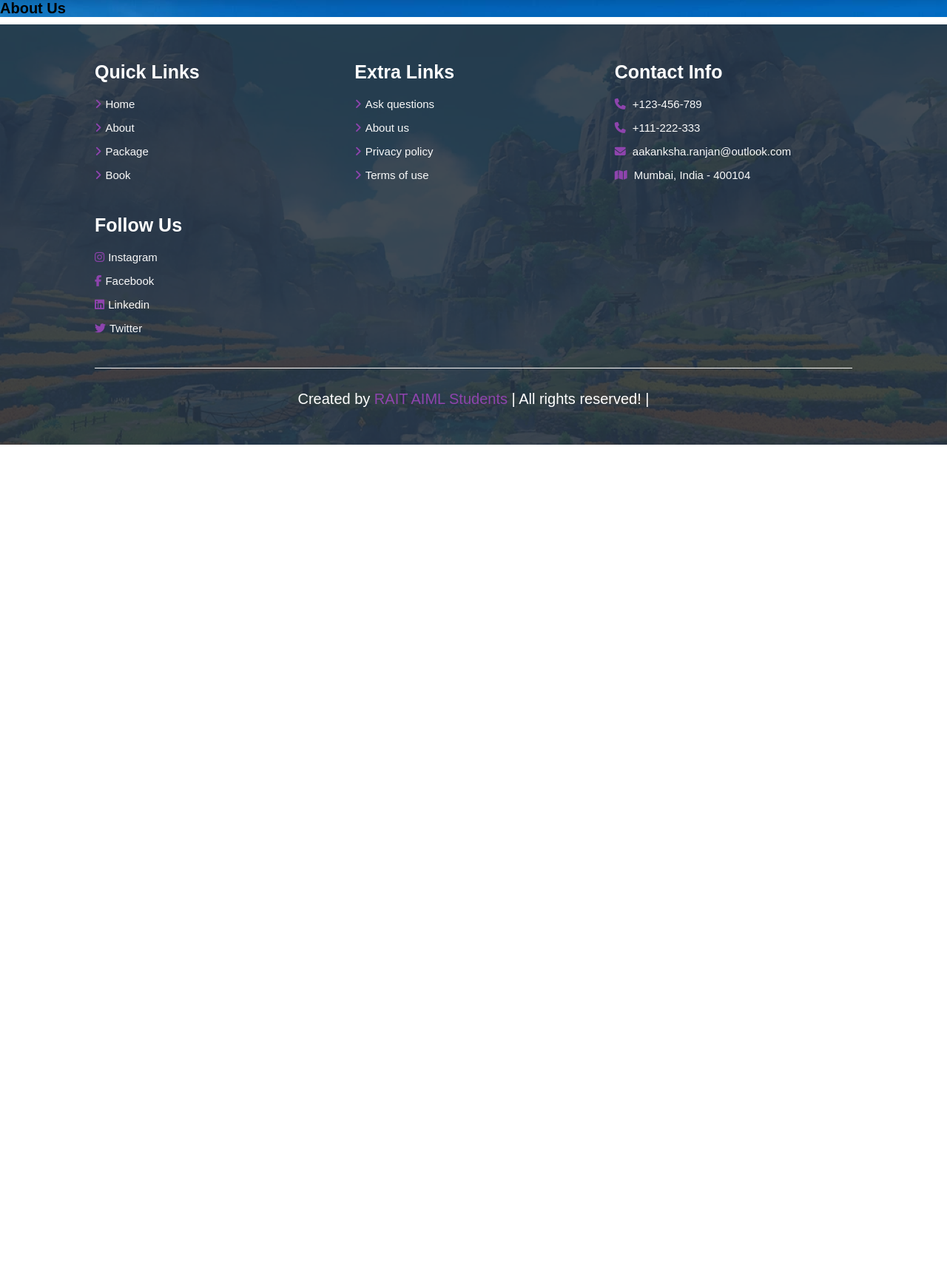
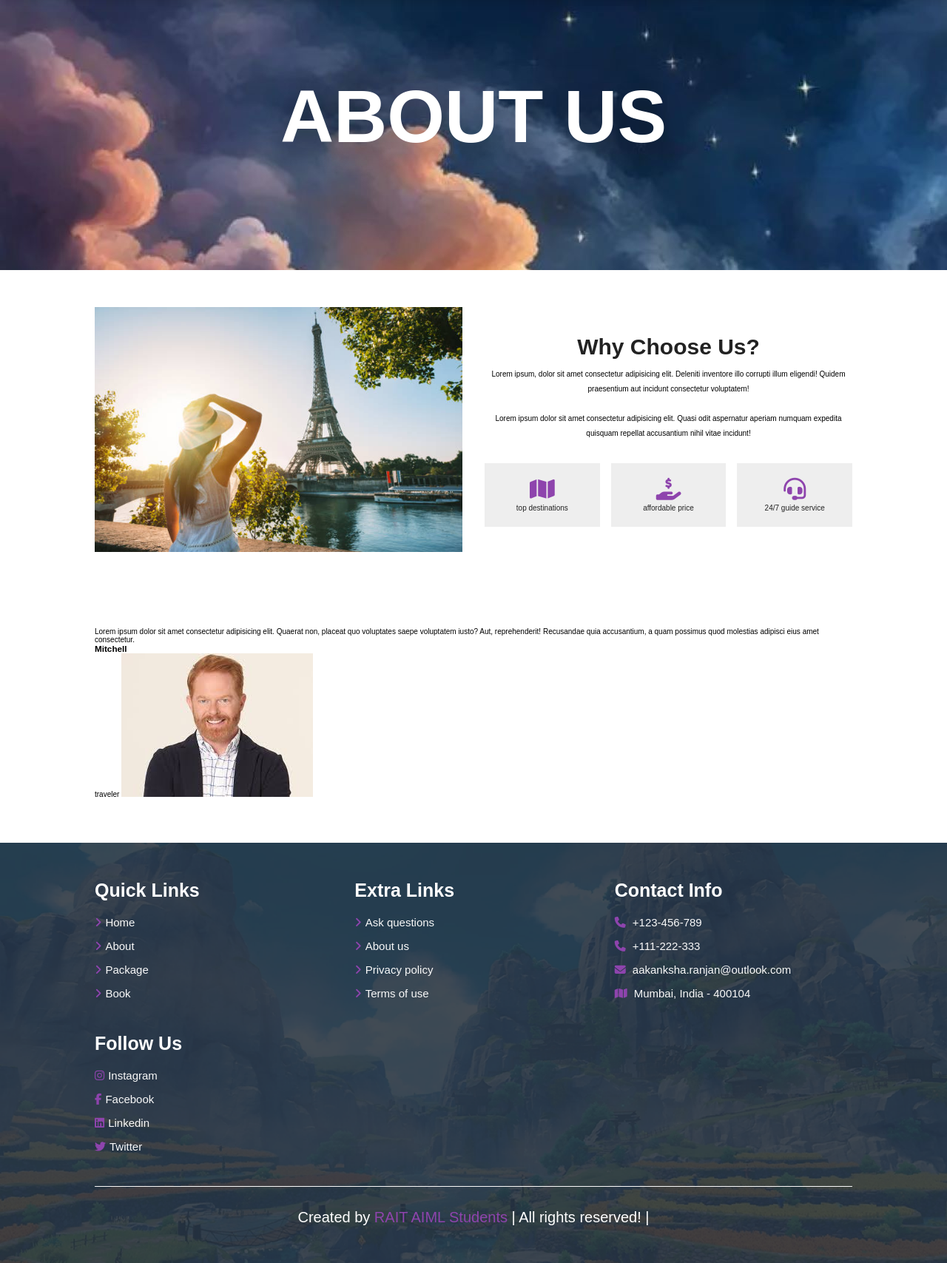
Before and after one commit to aakanksharanjan/Travel-TourWebsite, a PHP site: page /about.php in a window 1280 px wide. Shown: the part 69-1776 px from the top of the page at 74% size. Before the commit the page ends 670 px from the top, so only its background shows below. Run offline with PHP 8.4, Linux system fonts and the light colour scheme; some libraries are stand-ins or nearby versions.

Commit message:
did the about section

```diff
--- a/about.php
+++ b/about.php
@@ -31,6 +31,58 @@
     <h1>About Us</h1>
 </div>
 
+<!-- about section starts -->
+
+<section class="about">
+
+   <div class="image">
+      <img src="images/about1.jpg" alt="">
+   </div>
+
+   <div class="content">
+      <h3>Why Choose Us?</h3>
+      <p>Lorem ipsum, dolor sit amet consectetur adipisicing elit. Deleniti inventore illo corrupti illum eligendi! Quidem praesentium aut incidunt consectetur voluptatem!</p>
+      <p>Lorem ipsum dolor sit amet consectetur adipisicing elit. Quasi odit aspernatur aperiam numquam expedita quisquam repellat accusantium nihil vitae incidunt!</p>
+      <div class="icons-container">
+         <div class="icons">
+            <i class="fas fa-map"></i>
+            <span>top destinations</span>
+      </div>
+         <div class="icons">
+            <i class="fas fa-hand-holding-usd"></i>
+            <span>affordable price</span>
+         </div>
+         <div class="icons">
+            <i class="fas fa-headset"></i>
+            <span>24/7 guide service</span>
+         </div>
+      </div>
+   </div>
+
+</section>
+ <!-- about section ends -->
+
+<!-- review section starts -->
+
+<section class="reviews">
+   <div class="reviews-slider">
+      <div class="w">
+         <div class="slide">
+            <div class="stars">
+               <i class="fas-fa-star"></i>
+               <i class="fas-fa-star"></i>
+               <i class="fas-fa-star"></i>
+               <i class="fas-fa-star"></i>
+               <i class="fas-fa-star"></i>
+            </div>
+            <p>Lorem ipsum dolor sit amet consectetur adipisicing elit. Quaerat non, placeat quo voluptates saepe voluptatem iusto? Aut, reprehenderit! Recusandae quia accusantium, a quam possimus quod molestias adipisci eius amet consectetur.</p>
+            <h3>Mitchell</h3>
+            <span>traveler</span>
+            <img src="images/mitchell.png" alt="">
+         </div>
+      </div>
+   </div>
+</section>
 
 
 
@@ -42,9 +94,7 @@
 
 
 
-
-
-
+<!-- footer section starts -->
 
 <section class="footer">
 
--- a/style.css
+++ b/style.css
@@ -51,6 +51,23 @@ section{
         transform: scale(0);
         opacity: 0;
     }
+}
+
+.heading{
+    background-size: cover;
+    background-position: center;
+    padding-top: 10rem;
+    padding-bottom: 15rem;
+    display: flex;
+    align-items: center;
+    justify-content: center;
+}
+
+.heading h1{
+    font-size: 10rem;
+    text-transform: uppercase;
+    color: var(--white);
+    text-shadow: var(--text-shadow);
 }
 
 .btn{
@@ -243,6 +260,144 @@ section{
     padding: 1rem 0;line-height: 2;
 }
 
+.home-packages{
+    background: var(--light-bg) ;
+}
+
+.home-packages .box-container{
+    display: grid;
+    grid-template-columns: repeat(auto-fit, minmax(30rem, 1fr));
+    gap: 2rem;
+}
+
+.home-packages .box-container .box{
+    border: var(--border);
+    box-shadow: var(--box-shadow);
+    background: var(--white);
+}
+
+.home-packages .box-container .box .image{
+    height: 25rem;
+    overflow:hidden
+}
+
+.home-packages .box-container .box .image img{
+    height: 100%;
+    width: 100%;
+    object-fit: cover;
+    transition: .2s linear;
+}
+
+.home-packages .box-container .box .content{
+    padding: 2rem;
+    text-align: center;
+}
+
+.home-packages .box-container .box .content h3{
+    font-size: 2.5rem;
+    color: var(--black);
+}
+
+.home-packages .box-container .box .content p{
+    font-size: 1.5rem;
+    color: var(--light-black);
+    line-height: 2;
+    padding: 1rem 0;
+}
+
+.home-packages .load-more{
+    text-align: center;
+    margin-top: 2rem;
+}
+
+.home-packages .load-more{
+    text-align: center;
+    margin-top: 2rem;
+}
+
+.home-offer{
+    text-align: center;
+}
+
+.home-offer .content{
+    margin: 70rem;
+    margin: 0 auto;
+}
+
+.home-offer .content h3{
+    font-size: 3.5rem;
+    text-transform:uppercase ;
+    color: var(--black);
+}
+
+.home-offer .content p{
+    font-size: 1.5rem;
+    color: var(--light-black);
+    line-height: 2;
+    padding: 1rem 0;
+}
+
+.about{
+    display: flex;
+    align-items: center;
+    flex-wrap: wrap;
+    gap: 3rem;
+}
+
+.about .image{
+    flex:1 1 41rem;
+}
+
+.about .image img{
+    width:100%;
+}
+
+.about .content{
+    flex:1 1 41rem;
+    text-align: center;
+}
+
+.about .content h3{
+    font-size: 3rem;
+    color: var(--black);
+}
+
+.about .content p{
+    font-size: 1rem;
+    color: var(--light-blackblack);
+    line-height: 2;
+    padding: 1rem 0;
+}
+
+.about .content .icons-container{
+    margin-top: 2rem;
+    display: flex;
+    flex-wrap: wrap;
+    gap:1.5rem;
+    align-items: flex-end;
+}
+
+.about .content .icons-container .icons{
+    background: var(--light-bg);
+    padding: 2rem;
+    flex:1 1 10rem;
+}
+
+.about .content .icons-container .icons i{
+    font-size: 3rem;
+    margin-bottom: 0.5rem;
+    color: var(--main-color);
+}
+
+.about .content .icons-container .icons span{
+    font-size: 1rem;
+    color: var(--black);
+    display:block;
+}
+
+
+
+
 
 
 
@@ -349,6 +504,8 @@ body.home .home-only {
 
 
 
+
+
 /* media queries */
 
 @media (max-width:1200px){
```
Also changed, not shown: home.php (+13 -5 lines), images/Mitchell.png (added), images/about1.jpg (added), images/header-bg-2.png, images/img-1.jpg, images/img-2.jpg, images/img-3.jpg.
